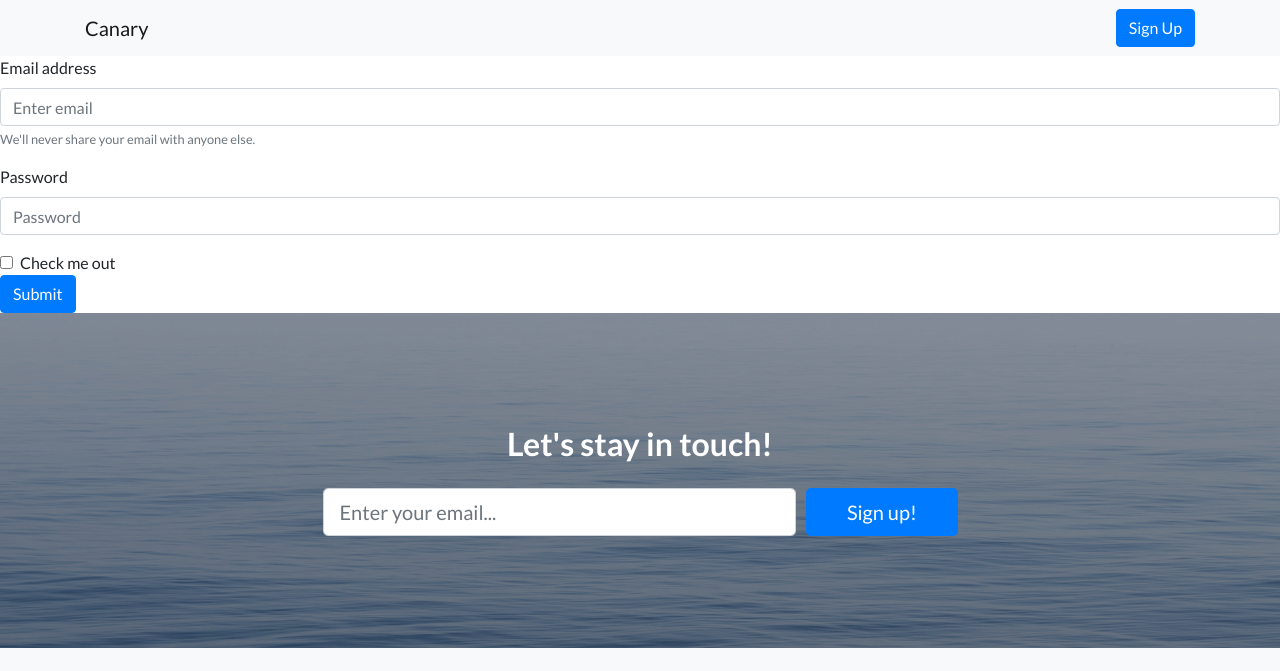
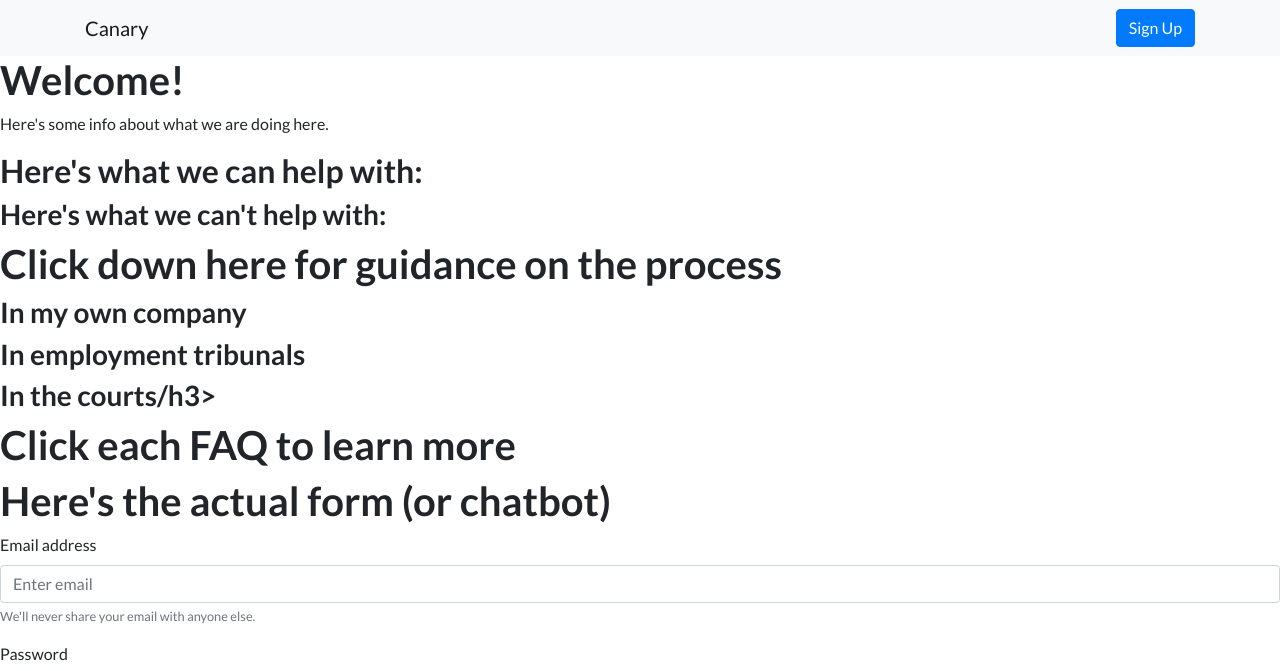
Before and after one commit to sarahamilton/sarahamilton.github.io, a website: page index.html in a window 1280 px wide. Shown: the top 671 px of the page. Drawn offline with Linux system fonts and the light colour scheme.

Commit message:
outline in place

```diff
--- a/index.html
+++ b/index.html
@@ -33,7 +33,25 @@
     </div>
   </nav>
 
+
+<!-- Introduction-->
+<h1>Welcome!</h1>
+<p>Here's some info about what we are doing here.</p>
+
+<h2>Here's what we can help with:</h2>
+<h3>Here's what we can't help with:</h3>
+
+<!-- Guidance -->
+<h1>Click down here for guidance on the process</h1>
+<h3>In my own company</h3>
+<h3>In employment tribunals</h3>
+<h3>In the courts/h3>
+
+<!-- FAQs -->
+<h1>Click each FAQ to learn more</h1>
+
 <!-- Form -->
+<h1>Here's the actual form (or chatbot)</h1>
 <form>
     <div class="form-group">
       <label for="exampleInputEmail1">Email address</label>
```
